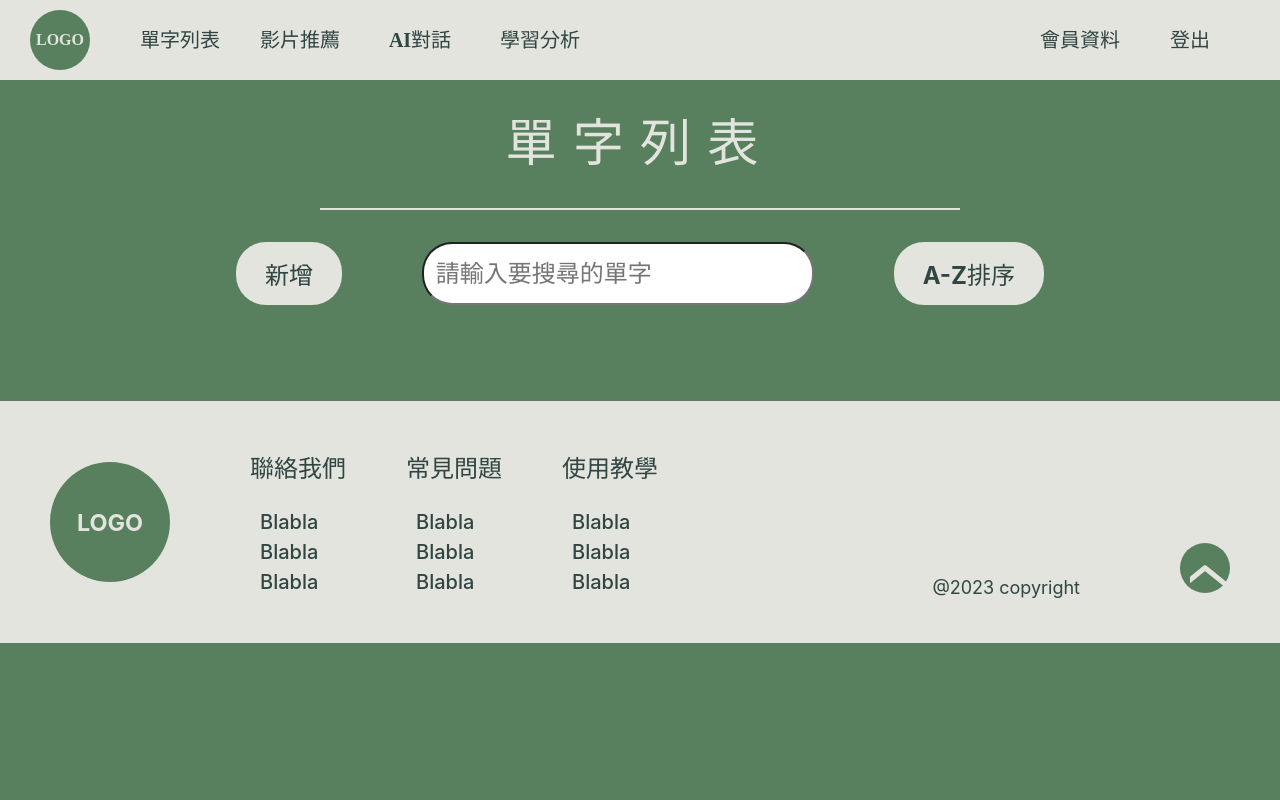
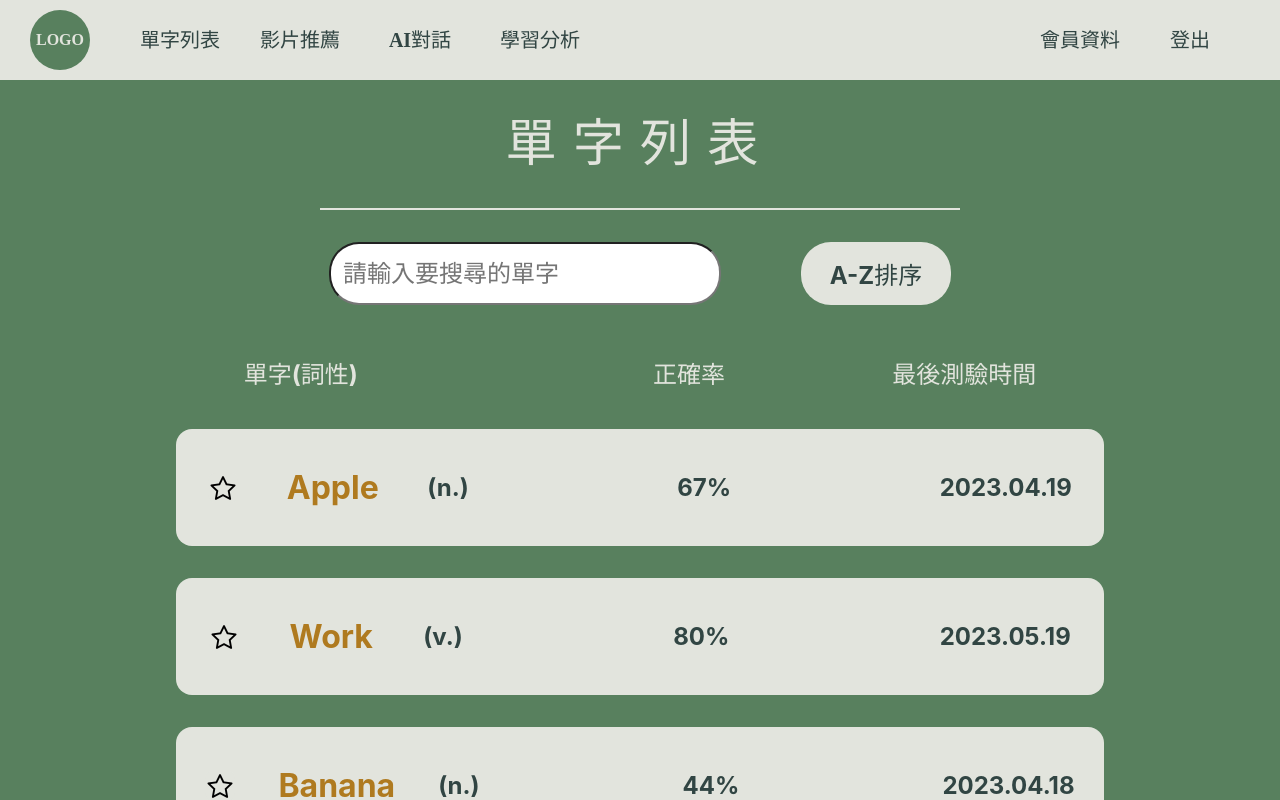
Before and after one commit to HUANZILin/EZ-English-Frontend, a React (Vite) app: page /vocabulary/list in a window 1280 px wide. Shown: the top 800 px of the page. Built offline with nearby package versions, Linux system fonts and the light colour scheme.

Commit message:
Vocabulary List Update(Searching and Card)

```diff
--- a/src/App.css
+++ b/src/App.css
@@ -39,4 +39,5 @@
 
 .read-the-docs {
   color: #888;
+
 }
--- a/src/components/FuncBar.jsx
+++ b/src/components/FuncBar.jsx
@@ -1,3 +1,4 @@
+import { useEffect, useState } from "react";
 import styled from "styled-components";
 
 const Container = styled.div`
@@ -13,12 +14,21 @@ const FuncButton = styled.button`
     border-radius: 2rem;
 `;
 
-const FuncBar = () => {
+const FuncBar = (props) => {
+
+    const [searchWord,setSearchWord] = useState("");
+
+    const changeHandler =(event) => {
+        setSearchWord(event.target.value);
+    };
+
+    useEffect(() => {
+        props.isSearching(searchWord);
+    }, [searchWord]);
+
     return(
         <Container>
-            <button style={{color: '#314543',border: 'none',fontWeight: 'bold',marginRight: '5rem',fontSize: '1.5rem',
-    borderRadius: '30px'}}>新增</button>
-            <input type="text" placeholder="請輸入要搜尋的單字" style={{width: '30vw',borderRadius: '30px',color: '#314543',fontSize: '1.5rem',fontWeight: 'bold',textIndent:'10px'}}/>
+            <input type="text" placeholder="請輸入要搜尋的單字" style={{width: '30vw',borderRadius: '30px',color: '#314543',fontSize: '1.5rem',fontWeight: 'bold',textIndent:'10px'}} onChange={changeHandler}/>
             <button type="button" style={{color: '#314543',border: 'none',fontWeight: 'bold',marginLeft: '5rem',fontSize: '1.5rem',
     borderRadius: '30px'}}>A-Z排序</button>
         </Container>
--- a/src/components/UI/MainNav.jsx
+++ b/src/components/UI/MainNav.jsx
@@ -85,9 +85,9 @@ const MainNav = () => {
         </NavLink>
       </div>
       <div className="card_list">
-      <NavLink to={"vocabulary/list"}><a href="#" id="card">
+      <NavLink to={"vocabulary/list"}>
           單字列表
-        </a></NavLink>
+        </NavLink>
         <div className="list">
           <NavLink to={"vocabulary/card"} style={{ marginTop: "20px" }}>
             單字卡
--- a/src/components/UI/VocabularyCard.jsx
+++ b/src/components/UI/VocabularyCard.jsx
@@ -1,17 +1,53 @@
 import styled from "styled-components";
+import ProgressBar from 'react-bootstrap/ProgressBar';
+import OffCollection from './Collection/OffCollect.png';
+import InCollection from './Collection/InCollect.png';
+import { useState } from "react";
+
 
 const Container = styled.div`
     display: flex;
+    justify-content: space-around;
+    align-items: center;
+    text-align: center;
+    flex-direction: row;
+    background-color: #e2e4dd;
+    border-radius: 1rem;
+    color: #314543;
+    padding: 0.5rem;
+    margin: 1rem;
+`;
+
+const Button = styled.button`
+    width: 30px;
+    height: 30px;
+    display: flex;
     justify-content: center;
-    flex-direction: column;
-    padding: 2rem;
-
+    align-items: center;
+    text-align: center;
+    padding:0;
 `;
 
 const VocabularyCard = (props) => {
+
+    const [isCollected, setIsCollected] = useState(false);
+
+    const clickHandler = (event) => {
+        event.preventDefault();
+        if(isCollected){
+            setIsCollected(false);
+        }else{
+            setIsCollected(true);
+        }
+
+    };
+
     return(
         <Container>
-
+            <Button onClick={clickHandler}><img src={`${isCollected ? InCollection : OffCollection}`} style={{width: '30px',height: '30px'}}/></Button>
+            <h2 style={{fontSize: '2rem', color: '#af7a1f'}}>{props.word}</h2><h2>({props.pos})</h2>
+            <h2 style={{paddingLeft : "10rem",paddingRight : "10rem"}}>{props.corr}</h2>
+            <h2>{props.lp}</h2>
         </Container>
     );
 };
--- a/src/page/VocabularyListPage.jsx
+++ b/src/page/VocabularyListPage.jsx
@@ -2,20 +2,77 @@ import Title from "../components/Title";
 import styled from "styled-components";
 import FuncBar from "../components/FuncBar";
 import VocabularyCard from "../components/UI/VocabularyCard";
+import { useState } from "react";
 
 const Container = styled.div`
     display: flex;
     justify-content: center;
+    align-items: center;
+    text-align: center;
     flex-direction: column;
     padding-top: 5rem;
 `;
 
+const Card = styled.div`
+    display: flex;
+    justify-content: center;
+    flex-direction: column;
+    width: 60rem;
+`;
+
+const Smalltit = styled.div`
+    display: flex;
+    justify-content: space-around;
+    flex-direction: row;
+    width: 60rem;
+`;
+
+const DUMMY_WORD = [
+    {
+        id : "T0",
+        Vocabulary : "Apple",
+        PartOfSpeech : "n.",
+        Correct : "67%",
+        LatestPractice : "2023.04.19"
+    },
+    {
+        id : "T1",
+        Vocabulary : "Work",
+        PartOfSpeech : "v.",
+        Correct : "80%",
+        LatestPractice : "2023.05.19"
+    },
+    {
+        id : "T2",
+        Vocabulary : "Banana",
+        PartOfSpeech : "n.",
+        Correct : "44%",
+        LatestPractice : "2023.04.18"
+    }
+]
+
 const VocabularyListPage = () => {
+
+    const [onPlaying,setOnPlaying] = useState(DUMMY_WORD);
+
+    const NowSearchWord = (searchWord) => {
+        setOnPlaying(DUMMY_WORD.filter(word => word.Vocabulary.toLowerCase().includes(searchWord)));
+    }
+
+
     return(
         <Container>
             <Title title="單字列表"/>
-            <FuncBar />
-            <VocabularyCard/>
+            <FuncBar isSearching={NowSearchWord}/>
+            <Smalltit>
+            <h2>單字(詞性)</h2>
+            <h2 style={{paddingLeft : "8rem"}}>正確率</h2>
+            <h2>最後測驗時間</h2>
+            </Smalltit>
+            <Card>
+            {onPlaying.map((word) => (
+            <VocabularyCard key={word.id} word={word.Vocabulary} pos={word.PartOfSpeech} corr={word.Correct} lp={word.LatestPractice}/>))}
+            </Card>
         </Container>
     );
 }
```
Also changed, not shown: src/components/UI/Collection/InCollect.png (added), src/components/UI/Collection/OffCollect.png (added).
